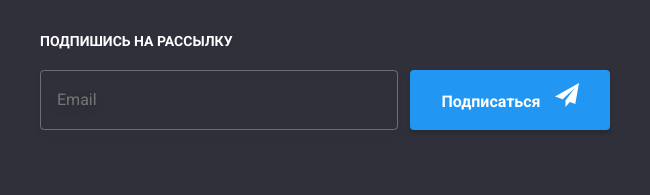
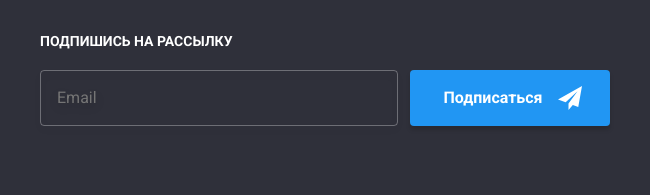
Before and after one commit to katerotan/goit-markup-hw-06, a plain HTML site: page index.html in a window 1280 px wide. Shown: the part 2721-2916 px from the top of the page, 615-1265 px from the left. Drawn offline with nearby package versions, Linux system fonts and the light colour scheme.

```diff
--- a/css/temp.css
+++ b/css/temp.css
@@ -186,36 +186,6 @@ textarea::placeholder {
   border: 1px solid #2196f3;
 }
 
-/*--Кнопака--*/
-.form-input-btn-email {
-  font-family: inherit;
-  font-weight: 700;
-  font-size: 16px;
-  line-height: 30px;
-
-  color: var(--button-order-color);
-  background-color: #2196f3;
-
-  cursor: pointer;
-
-  display: inline-block; /*для кнопок баттон и ссылок-кнопок - обязательно*/
-  min-width: 200px;
-  min-height: 50px;
-
-  box-shadow: 0px 4px 4px rgba(0, 0, 0, 0.15);
-  border-radius: 4px;
-  padding: 13px 28px;
-  border-width: 0px;
-  border-style: none;
-
-  transition: background-color 250ms cubic-bezier(0.4, 0, 0.2, 1);
-}
-
-.form-input-btn-email:hover,
-.form-input-btn-email:focus {
-  background-color: #188ce8;
-}
-
 /*--SVG--*/
 
 .form-field:nth-of-type(1) {
@@ -279,11 +249,53 @@ textarea:focus-visible {
   outline: 1px solid #2196f3;
 }
 
-.btn-email-signature {
-  display: inline-block;
+/*--Кнопака--*/
+.form-input-btn-email {
+  font-family: inherit;
+  font-weight: 700;
+  font-size: 16px;
+  line-height: 30px;
+
+  color: var(--button-order-color);
+  background-color: #2196f3;
+
+  cursor: pointer;
+
+  display: inline-block; /*для кнопок баттон и ссылок-кнопок - обязательно*/
+  min-width: 200px;
+  min-height: 50px;
+
+  box-shadow: 0px 4px 4px rgba(0, 0, 0, 0.15);
+  border-radius: 4px;
+  padding: 13px 28px;
+  border-width: 0px;
+  border-style: none;
+
+  transition: background-color 250ms cubic-bezier(0.4, 0, 0.2, 1);
+}
+
+.test {
+  width: 100%;
+  height: 100%;
+  display: flex;
+  justify-content: center;
+  align-items: center;
+}
+
+.subscribe {
+  display: block;
+  width: 110px;
+  height: 30px;
   margin-right: 10px;
 }
+
 .icon-icon-send {
+  display: block;
   width: 24px;
   height: 24px;
 }
+
+.form-input-btn-email:hover,
+.form-input-btn-email:focus {
+  background-color: #188ce8;
+}
--- a/index.html
+++ b/index.html
@@ -522,10 +522,12 @@
           <div class="footer-email-input">
             <input type="email" name="email" placeholder="Email" />
             <button class="form-input-btn-email" type="button">
-              <span class="btn-email-signature">Подписаться</span>
-              <svg class="icon-icon-send">
-                <use href="./images/symbol-modals.svg#icon-icon-send"></use>
-              </svg>
+              <div class="test">
+                <span class="subscribe">Подписаться</span>
+                <svg class="icon-icon-send">
+                  <use href="./images/symbol-modals.svg#icon-icon-send"></use>
+                </svg>
+              </div>
             </button>
           </div>
         </div>
```
